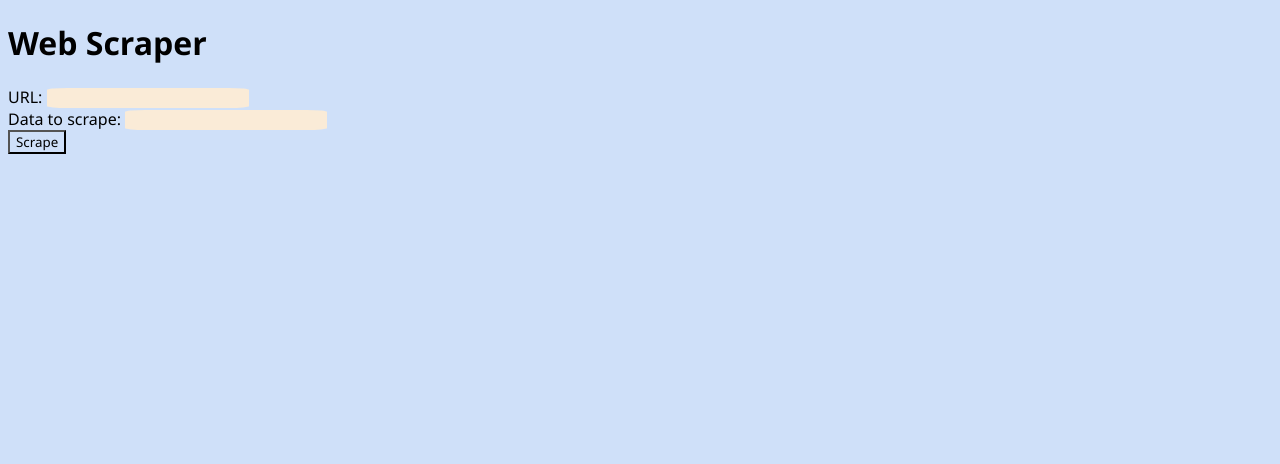
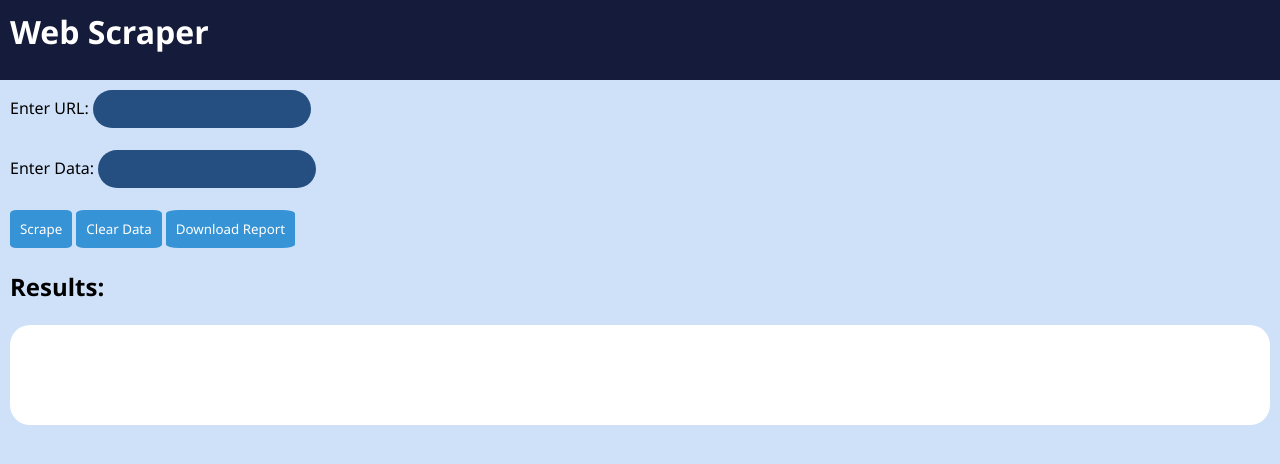
Before and after one commit to steinramirez/webScraper, a Flask app: page / in a window 1280 px wide. Shown: the top 464 px of the page. Run offline with Flask 3, Linux system fonts and the light colour scheme.

Commit message:
add files

```diff
--- a/app.py
+++ b/app.py
@@ -1,19 +1,38 @@
-from flask import Flask, request, render_template, make_response
+from flask import Flask, request, render_template, send_file, make_response
 from bs4 import BeautifulSoup
 import requests
+import os
 
 app = Flask(__name__)
 
+def process_url(url):
+    if not url.startswith('http'):
+        url = 'https://' + url
+    return url
+
 @app.route('/',  methods=['GET', 'POST'])
 def index():
+    results = []  # Initialize results list
     if request.method == 'POST':
-        url = request.form['url']
-        data = request.form['data']
-        soup = BeautifulSoup(requests.get(url).content, 'html.parser')
-        results = soup.find_all(data)
-        return render_template('index.html', results=results)
-    else:
-        return render_template('index.html')
+        if 'clear' in request.form:
+            return render_template('index.html')  # Render the template without results
+        elif 'download' in request.form:
+            # Generate report in a text file
+            report_file = open('report.txt', 'w')
+            report_file.write('Report for URL: {}\n'.format(request.form['url']))
+            report_file.write('Data: {}\n'.format(request.form['data']))
+            report_file.write('- {}\n'.format(request.form[results]))
+            for result in results:
+                report_file.write('- {}\n'.format(result))
+            report_file.close()
+            # Send the report file for download
+            return send_file('report.txt', as_attachment=True)
+        else:
+            url = request.form['url']
+            data = request.form['data']
+            soup = BeautifulSoup(requests.get(url).content, 'html.parser')
+            results = soup.find_all(data)
+    return render_template('index.html', results=results)
 
 @app.route('/download', methods=['GET'])
 def download(results):
--- a/static/style.css
+++ b/static/style.css
@@ -1,15 +1,56 @@
 *{
+
+    font-family: 'Segoe UI', Tahoma, Geneva, Verdana, sans-serif;
+    margin: 0 auto;
+}
+
+body{
     background-color: rgb(207, 224, 249);
-    font-family: 'Segoe UI', Tahoma, Geneva, Verdana, sans-serif;
 }
 
 input{
-    border-radius:10%;
+    border-radius:20px;
     border-style: none;
-    background-color: antiquewhite;
+    background-color: rgb(36, 79, 128);
+    padding: 10px;
 }
 input:focus, input:active, input:hover{
     border-style: none;
     border:0;
     outline:0;
+    color: white;
 }
+li, ul{
+    list-style-type:none;
+    list-style: none;
+}
+ul{
+    overflow-y: auto;
+}
+img {
+    width: 200px;
+    height: 200px;
+    border: 1px solid black;
+  }
+.content{
+    padding:10px;
+}
+.content-results{
+    border: 0;
+    border-radius: 20px;
+    max-height: 400px;
+    min-height: 100px;
+    scroll-behavior: smooth;
+    background-color: white;
+    overflow-y: auto;
+}
+button{
+    border: 0;
+    padding:10px;
+    background-color: #3693d5;
+    color:white;
+    border-radius: 10%;
+}
+h1{
+    color:white;
+}
--- a/templates/index.html
+++ b/templates/index.html
@@ -1,29 +1,46 @@
-
 <!DOCTYPE html>
 <html>
 <head>
   <title>Web Scraper</title>
-  <link rel= "stylesheet" type= "text/css" href= "{{ url_for('static',filename='style.css') }}">
-
+  <link rel="stylesheet" type="text/css" href="{{ url_for('static', filename='style.css') }}">
 </head>
 <body>
-  <h1>Web Scraper</h1>
-  <form action="/" method="POST">
-    <label for="url">URL:</label>
-    <input type="text" name="url" id="url">
-    <br>
-    <label for="data">Data to scrape:</label>
-    <input type="text" name="data" id="data">
-    <br>
-    <button type="submit">Scrape</button>
-  </form>
-  <br>
-  {% if results %}
-    <ul>
-    {% for result in results %}
-      <li>{{ result }}</li>
-    {% endfor %}
-    </ul>
-  {% endif %}
+  <div style="height: 60px; background-color: rgb(21, 28, 59); padding: 10px;">
+    <h1 style="color: white;">Web Scraper</h1>
+  </div>
+  <div class="content">
+    <form method="post">
+      <label for="url">Enter URL:</label>
+      <input type="text" id="url" name="url"><br><br>
+      <label for="data">Enter Data:</label>
+      <input type="text" id="data" name="data"><br><br>
+      <button type="submit" value="Scrape">Scrape</button>
+      <button type="submit" name="clear" id="clear-button">Clear Data</button> <!-- Button to clear data -->
+      <button type="submit" name="download">Download Report</button>
+    </form>
+    <br/>
+    <h2>Results:</h2><br/>
+    {% if request.method == 'POST' %}
+      <h3>Total Number of elements: {{ results|length }}</h3><br/>
+    {% endif %}
+    <div class="content-results">
+      <ul>
+        <br/>
+        {% for result in results %}
+          <li>{{ result }}</li><br/>
+        {% endfor %}
+      </ul>
+    </div>
+  </div>
+
+  <!-- Script to handle clearing data -->
+  <script>
+    document.getElementById('clear-button').addEventListener('click', function(e) {
+      e.preventDefault();
+      document.getElementById('url').value = ''; // Clear URL input
+      document.getElementById('data').value = ''; // Clear Data input
+    });
+  </script>
+
 </body>
 </html>
```
Also changed, not shown: report.txt (added, +8 -0 lines).
